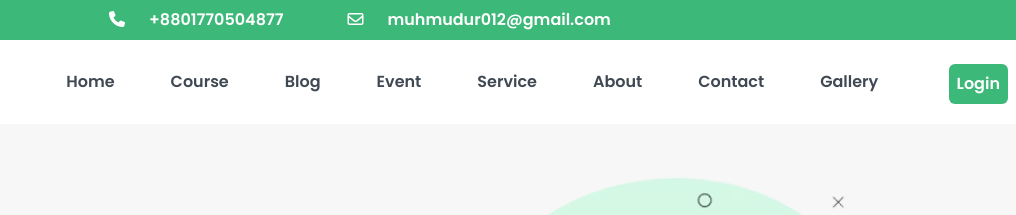
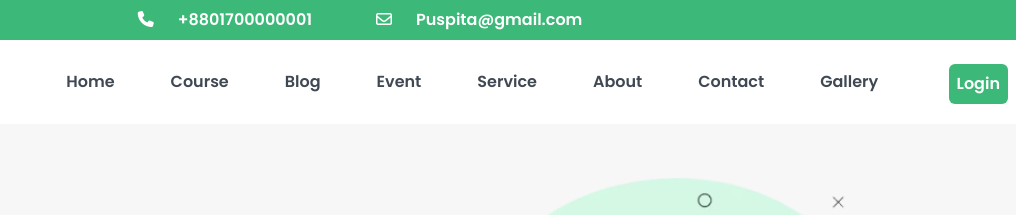
Before and after one commit to puspitabhattacharjee/institute-website, a plain HTML site: page index.html in a window 1280 px wide. Shown: the top 215 px of the page, 264-1280 px from the left. Drawn offline with nearby package versions, Linux system fonts and the light colour scheme.

Commit message:
second commit

```diff
--- a/index.html
+++ b/index.html
@@ -17,9 +17,9 @@
         <div class="container">
             <div class="flex justify-center ">
                 <div class="flex">
-                    <p class="mr-8"><i class="fa-solid fa-phone mr-6"></i>+8801770504877</p>
+                    <p class="mr-8"><i class="fa-solid fa-phone mr-6"></i>+8801700000001</p>
                     <p class="mr-8"></p>
-                    <p class="mr-8"><i class="fa-regular fa-envelope mr-6"></i>muhmudur012@gmail.com</p>
+                    <p class="mr-8"><i class="fa-regular fa-envelope mr-6"></i>Puspita@gmail.com</p>
                 </div>
             </div>
         </div>
```
